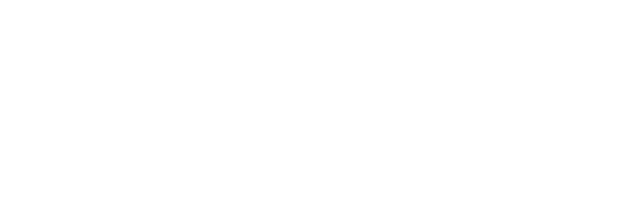
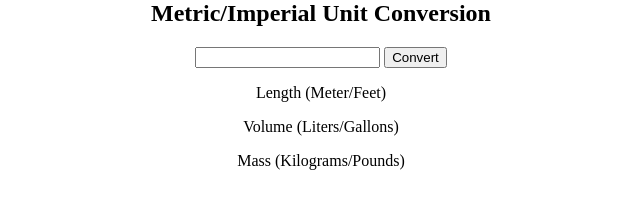
Before and after one commit to verenaisele/Unit-Converter, a website built with Vite: page index.html in a window 1280 px wide. Shown: the whole page, without its empty margins (319-959 px from the left). Built offline with nearby package versions, Linux system fonts and the light colour scheme.

Commit message:
setup html file

```diff
--- a/index.css
+++ b/index.css
@@ -1,3 +1,4 @@
 body {
     margin: 0;
+    text-align: center;
 }
--- a/index.html
+++ b/index.html
@@ -3,6 +3,18 @@
         <link rel="stylesheet" href="index.css">
     </head>
     <body>
+        <section id="conversion">
+            <h1>Metric/Imperial Unit Conversion</h1>
+            <input>
+            <button>Convert</button>
+        </section>
+
+        <section id="results">
+            <p>Length (Meter/Feet)</p>
+            <p>Volume (Liters/Gallons)</p>
+            <p>Mass (Kilograms/Pounds)</p>
+        </section>
+
         <script src="index.js"></script>
     </body>
 </html>
```
